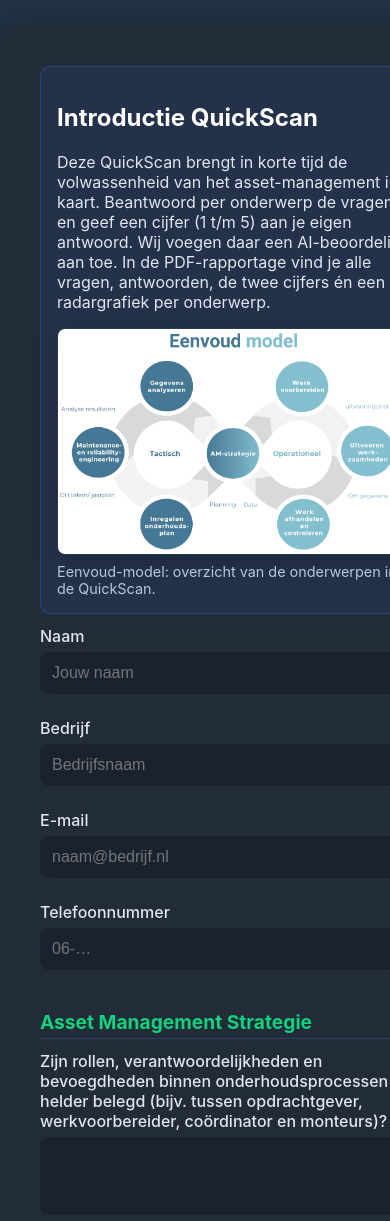
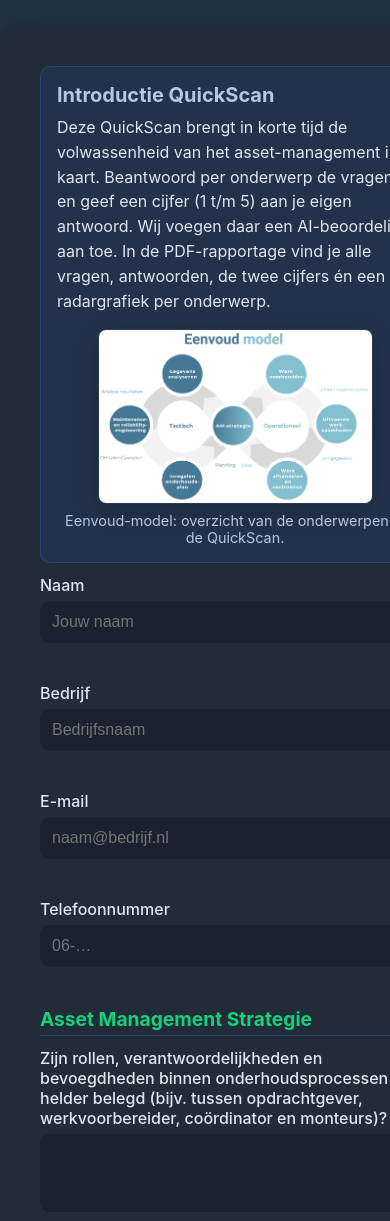
Before and after one commit to Veerenstael/QuickScan, a plain HTML site: page Frontend/index.html in a window 390 px wide. Shown: the part 349-1570 px from the top of the page. Drawn offline with Linux system fonts and the light colour scheme.

Commit message:
Update style.css

```diff
--- a/Frontend/style.css
+++ b/Frontend/style.css
@@ -1,4 +1,9 @@
-/* Algemene body styling */
+/* ---------- Basis ---------- */
+:root {
+  /* Houd dit in sync met de logobreedte; intro-model schaalt 1.5× deze waarde */
+  --logo-w: 340px;
+}
+
 body {
   margin: 0;
   font-family: 'Inter', Arial, sans-serif;
@@ -6,7 +11,7 @@ body {
   min-height: 100vh;
 }
 
-/* Achtergrond en kaart */
+/* Achtergrond en uitlijning */
 .dashboard-bg {
   min-height: 100vh;
   background: linear-gradient(180deg, #223344 0%, #1a2636 100%);
@@ -16,6 +21,7 @@ body {
   padding: 32px 0;
 }
 
+/* ---------- Header ---------- */
 .logo-header {
   display: flex;
   flex-direction: column;
@@ -25,7 +31,7 @@ body {
 }
 
 .veerenstael-logo {
-  width: 340px;
+  width: var(--logo-w);
   max-width: 80vw;
   height: auto;
   display: block;
@@ -35,7 +41,7 @@ body {
 .subtitle-title {
   font-size: 1.3rem;
   font-weight: bold;
-  color: #fff;
+  color: #fff;              /* geforceerd wit */
   letter-spacing: 2px;
   margin-top: 6px;
   margin-bottom: 10px;
@@ -43,7 +49,7 @@ body {
   text-transform: uppercase;
 }
 
-/* Hoofdcontainer */
+/* ---------- Hoofdkaart ---------- */
 .main-card {
   background: #222c38;
   border-radius: 18px;
@@ -58,7 +64,50 @@ body {
   flex-direction: column;
 }
 
-/* Formulier */
+/* ---------- Intro-blok ---------- */
+.intro {
+  background: #23314a;
+  border: 1px solid #3e70ff44;
+  border-radius: 10px;
+  padding: 16px;
+  margin-top: 10px;
+}
+
+.intro h2 {
+  margin: 0 0 8px 0;
+  color: #b8c7e0;
+  font-size: 1.25rem;
+}
+
+.intro p {
+  margin: 0;
+  color: #e0e6f0;           /* tekstkleur teruggezet naar licht */
+  line-height: 1.55;
+}
+
+/* Intro-model (afbeelding.png): 1.5× logo, responsief begrensd */
+.intro-figure {
+  margin: 16px 0 0;
+  text-align: center;
+}
+
+.intro-figure .intro-model {
+  display: block;
+  width: min(calc(var(--logo-w) * 1.5), 70vw);
+  height: auto;
+  margin: 10px auto 0 auto;
+  border-radius: 8px;
+  border: 1px solid #2a3b4f;
+  box-shadow: 0 6px 24px rgba(0,0,0,0.18);
+}
+
+.intro-figure figcaption {
+  margin-top: 8px;
+  color: #b8c7e0;
+  font-size: 0.9rem;
+}
+
+/* ---------- Formulier ---------- */
 form label {
   display: block;
   margin-top: 12px;
@@ -77,14 +126,14 @@ form input, form textarea, form select {
   margin-bottom: 12px;
   font-size: 1rem;
   box-sizing: border-box;
-  transition: box-shadow 0.2s;
+  transition: box-shadow 0.2s, outline 0.2s;
 }
 
 form input:focus, form textarea:focus, form select:focus {
   outline: 2px solid #3e70ff;
 }
 
-/* Sectietitels */
+/* Sectietitels in formulier */
 h3 {
   margin-top: 28px;
   margin-bottom: 8px;
@@ -94,7 +143,18 @@ h3 {
   padding-bottom: 4px;
 }
 
-/* Score rij 1–5 */
+/* Lay-out helpers */
+.grid-2 {
+  display: grid;
+  grid-template-columns: 1fr 1fr;
+  gap: 16px 24px;
+}
+
+@media (max-width: 720px) {
+  .grid-2 { grid-template-columns: 1fr; }
+}
+
+/* Score rij 1–5 (als je deze gebruikt) */
 .score-row {
   display: flex;
   align-items: center;
@@ -108,6 +168,13 @@ h3 {
 }
 
 /* Knoppen */
+.button-row {
+  display: flex;
+  align-items: center;
+  gap: 12px;
+  margin-top: 4px;
+}
+
 button {
   border: none;
   border-radius: 9px;
@@ -117,28 +184,21 @@ button {
   cursor: pointer;
   transition: background 0.2s, box-shadow 0.2s;
   margin-top: 12px;
-  margin-right: 12px;
 }
 
 button.green {
   background: #13d17c;
   color: #fff;
 }
-
-button.green:hover {
-  background: #10b86a;
-}
+button.green:hover { background: #10b86a; }
 
 button.reset-btn {
   background: #23314a;
   color: #fff;
 }
+button.reset-btn:hover { background: #3b4970; }
 
-button.reset-btn:hover {
-  background: #3b4970;
-}
-
-/* Resultaat blok */
+/* ---------- Resultaat-blok ---------- */
 .result-block {
   background: #232b3a;
   border-radius: 12px;
@@ -158,34 +218,3 @@ button.reset-btn:hover {
   color: #e0e6f0;
   line-height: 1.5;
 }
-
-/* Intro blok */
-.intro {
-  background: #23314a;
-  border: 1px solid #3e70ff44;
-  border-radius: 10px;
-  padding: 16px;
-  margin-top: 10px;
-}
-.intro p {
-  margin: 0;
-  color: #e0e6f0;
-}
-
-/* Intro-model (afbeelding.png) in de introductie */
-.intro-figure {
-  margin: 16px 0 0;
-}
-.intro-figure .intro-model {
-  display: block;
-  max-width: 100%;
-  height: auto;
-  border-radius: 8px;
-  border: 1px solid #2a3b4f;
-  box-shadow: 0 6px 24px rgba(0,0,0,0.18);
-}
-.intro-figure figcaption {
-  margin-top: 8px;
-  color: #b8c7e0;
-  font-size: 0.9rem;
-}
```
